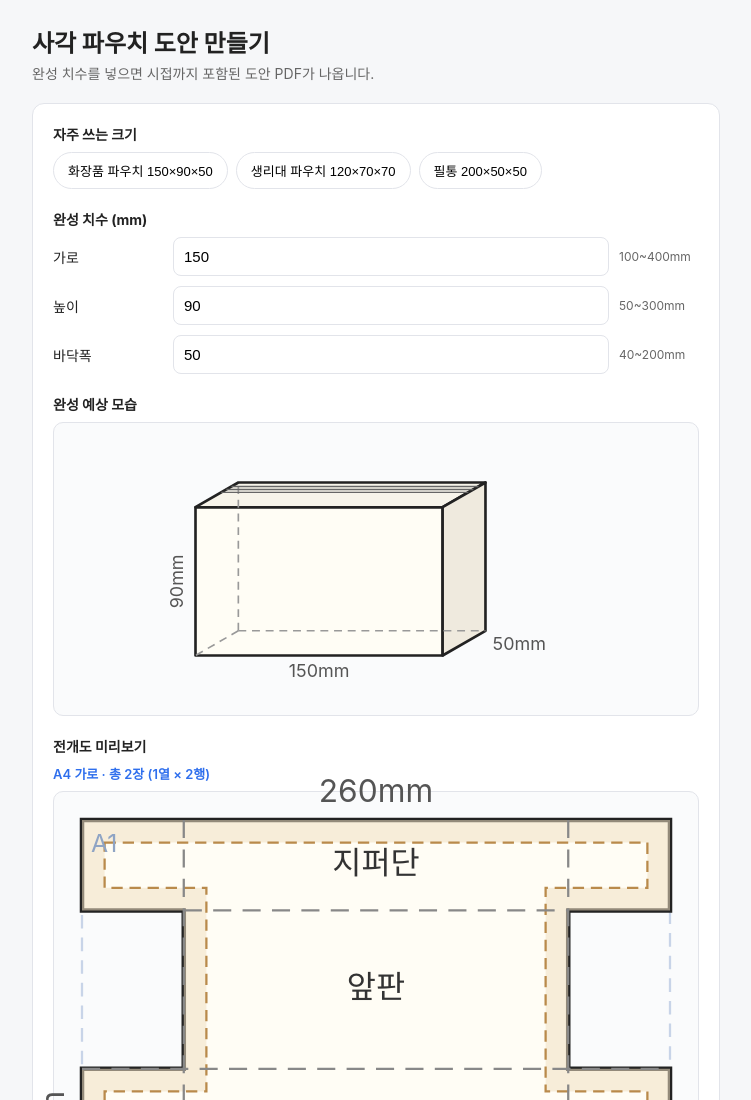
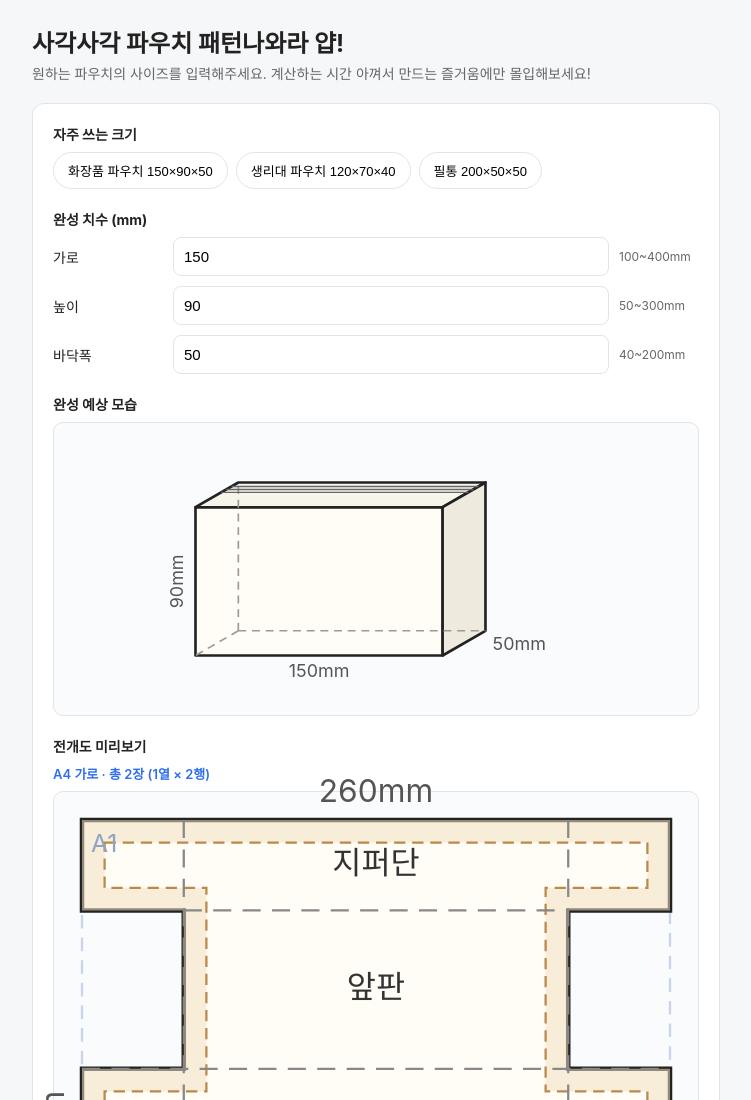
Before and after one commit to choisuing/pouch-sewing-pattern, a website built with Vite: page index.html in a window 1280 px wide. Shown: the top 1100 px of the page, without its empty margins (264-1015 px from the left). Built offline with nearby package versions, Linux system fonts and the light colour scheme.

Commit message:
제목·부제 교체와 생리대 파우치 치수 조정
생리대 파우치를 120x70x40으로 바꾸고, 제목을 "사각사각 파우치
패턴나와라 얍!"으로, 부제를 사이즈 입력을 안내하는 문구로 교체했다.

Co-Authored-By: Claude Opus 5 <noreply@anthropic.com>

```diff
--- a/index.html
+++ b/index.html
@@ -3,13 +3,16 @@
   <head>
     <meta charset="UTF-8" />
     <meta name="viewport" content="width=device-width, initial-scale=1.0" />
-    <title>사각 파우치 도안 만들기</title>
+    <title>사각사각 파우치 패턴나와라 얍!</title>
   </head>
   <body>
     <main class="page">
       <header class="head">
-        <h1>사각 파우치 도안 만들기</h1>
-        <p class="sub">완성 치수를 넣으면 시접까지 포함된 도안 PDF가 나옵니다.</p>
+        <h1>사각사각 파우치 패턴나와라 얍!</h1>
+        <p class="sub">
+          원하는 파우치의 사이즈를 입력해주세요.
+          계산하는 시간 아껴서 만드는 즐거움에만 몰입해보세요!
+        </p>
       </header>
 
       <section class="card">
--- a/src/core/constants.ts
+++ b/src/core/constants.ts
@@ -44,6 +44,6 @@ export interface Preset {
 
 export const PRESETS: readonly Preset[] = [
   { id: 'cosmetic', label: '화장품 파우치', widthMm: 150, heightMm: 90, depthMm: 50 },
-  { id: 'sanitary', label: '생리대 파우치', widthMm: 120, heightMm: 70, depthMm: 70 },
+  { id: 'sanitary', label: '생리대 파우치', widthMm: 120, heightMm: 70, depthMm: 40 },
   { id: 'pencil', label: '필통', widthMm: 200, heightMm: 50, depthMm: 50 },
 ];
```
Also changed, not shown: tests/dimensions.test.ts (+1 -1 lines), tests/order.test.ts (+1 -1 lines).
